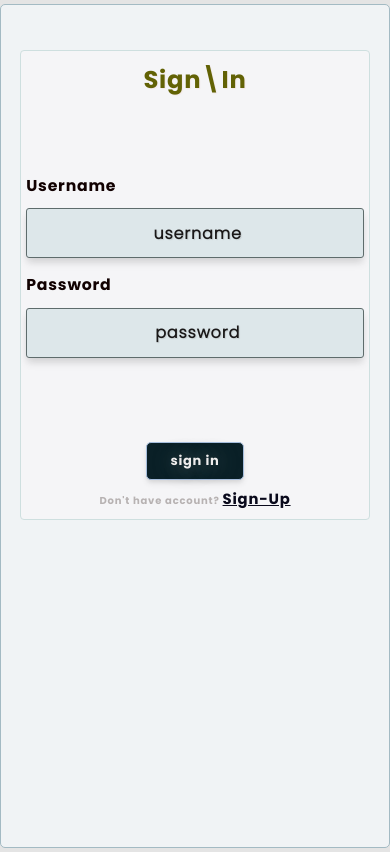
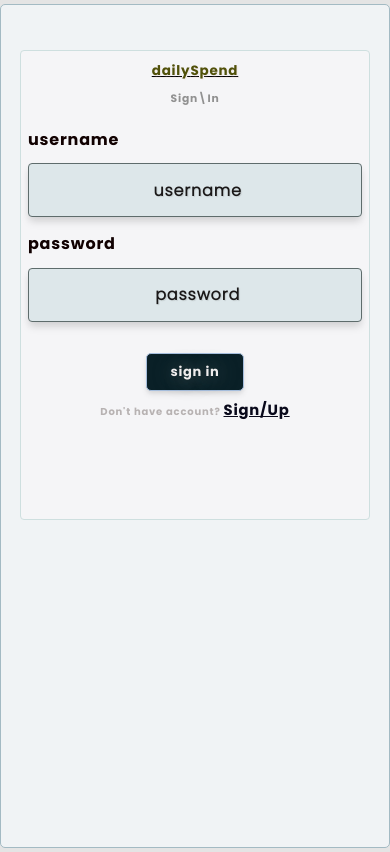
Before and after one commit to arjunaNR-gf/DailySpendLocal, a React (Create React App) app: page / in a window 390 px wide. Built offline with nearby package versions, Linux system fonts and the light colour scheme.

Commit message:
added new look for table

```diff
--- a/src/App.css
+++ b/src/App.css
@@ -57,7 +57,7 @@ body {
   height: 65px;
   border: 0.5px solid #04171f;
   border-radius: 0.125rem 0;
-  background-color: yellow;
+  background-color: rgb(244, 244, 236);
   overflow: hidden;
   /* border-left: 8.245rem solid#006989;
   border-right: 1rem solid #e1e4ea; */
@@ -66,7 +66,8 @@ body {
 .dailyspend--head>div:nth-child(1) {
   width: 60%;
   height: inherit;
-  background-color: var(--header-backgroundcolor);
+  /* background-color: var(--header-backgroundcolor); */
+  background-color: white;
   display: flex;
   flex-direction: row;
   align-items: center;
@@ -408,10 +409,10 @@ dropdown list
 /* table related css*/
 table {
   padding: 1rem 1rem;
-  margin-top: 6%;
+  margin-top: 2%;
   width: 100%;
   font-size: smaller;
-  background-color: rgb(7, 57, 77);
+  background-color: rgb(255, 255, 255);
   box-shadow: rgba(0, 0, 0, 0.12) 0px 1px 3px, rgba(0, 0, 0, 0.24) 0px 1px 2px;
   border-radius: 4px;
   color: rgb(226, 226, 226);
@@ -419,10 +420,17 @@ table {
   border: 1px solid rgb(167, 167, 87);
 
 }
+th
+{
+  background-color:rgb(134, 134, 49);
+  height: 59px;
+  color: rgb(255, 255, 255) !important;
+}
 
 
 tr {
   padding-bottom: 1rem;
+  height: 50px;
 }
 
 td {
@@ -430,6 +438,15 @@ td {
   padding: 6px 5px;
   font-size: 9px !important;
   animation: slowAppear 2s ease-in-out forwards;
+  color: black;
+
+}
+.evenRow{
+  background-color:rgb(255, 255, 255);
+}
+
+.oddRow{
+  background-color: rgb(181, 184, 178);
 }
 
 .display--item{
--- a/src/Component/Input/index.css
+++ b/src/Component/Input/index.css
@@ -24,26 +24,23 @@
   label{
     line-height: 290%;
     color: #110101 !important;
-    font-size: 15.7px;
+    font-size:16px;
   }
 
 
-  #inpt:focus {
-    border-color: rgb(50, 54, 54); /* Change border color on focus */
-    border-width: 1px 2px 2px 2px; /* Spread the border (top, right, bottom, left) */
+
+  #inpt:hover{
+   border: 1.5px solid rgb(97, 97, 7);
   }
 
-  #inpt:hover{
-    box-shadow: 2px 4px 5px 10px rgba(0, 0, 0, 0.06);
-  }
+
 
   @media screen and (max-width: 520px) {
     input#inpt
     {
       font-size: 16px;
-      height: 50px;
+      height: 54px;
       font-weight: 900 !important;
+      border-radius: 4px;
     }
-
-
   }
--- a/src/Pages/Home/Home.jsx
+++ b/src/Pages/Home/Home.jsx
@@ -301,9 +301,7 @@ const Home = ({ authenticate }) => {
     return (
         <>
             <div className='dailyspend--head'>
-                <div>
-                    <h4>DailySpend Local  APP</h4>
-                </div>
+               <div className="home-header"><h1>daily </h1>  <h1>Spend</h1></div>
                 <div>
                 </div>
             </div>
--- a/src/Pages/PayInfoByMenu/PayInfoByMenu.jsx
+++ b/src/Pages/PayInfoByMenu/PayInfoByMenu.jsx
@@ -116,10 +116,11 @@ const PayInfoByMenu = () => {
         <>
             <div className='payinfobymenu'>
                 <Dropdown placeholder="Select your option" name="menuopt" value={menuopt} dataAry={menu} size="medium" onClickmeth={display_DropDown_Option} />
+            {active &&   <div className='payinfobymenu-item-total-display'>         <h3>Total : {SpendAmount}</h3></div>}
             </div>
             {active &&
             <>
-               <div className='payinfobymenu-item-total-display'>         <h3 style={{color:'white'}}>Total : {SpendAmount}</h3></div>
+
               <div className='payinfobymenu-item--display'>
 
                 <table>
@@ -140,12 +141,26 @@ const PayInfoByMenu = () => {
                     <tbody>
                         {
                             menuData.map((item, i) => {
-                                return <tr>
+                                if(i%2==0)
+                                {
+                                    return <tr  className='evenRow'>
+                                    <td key={'amount' + i}>{item.description}</td>
+                                    <td  key={'payment' + i}>{new Date(item.dateOfSpend).toLocaleDateString()}</td>
+                                    <td key={'amount' + i + 1}>{item.money}</td>
+
+                                </tr>
+                                }
+                                else
+                                {
+                                    return <tr  className='oddRow'>
                                     <td key={'amount' + i}>{item.description}</td>
                                     <td key={'payment' + i}>{new Date(item.dateOfSpend).toLocaleDateString()}</td>
                                     <td key={'amount' + i + 1}>{item.money}</td>
 
                                 </tr>
+                                }
+
+
                             })
                         }
 
--- a/src/Pages/PayInfoByMenu/index.css
+++ b/src/Pages/PayInfoByMenu/index.css
@@ -2,25 +2,30 @@
     margin-top: 5rem;
     border: 1px solid rgb(246, 241, 241);
     height: 50px;
+    display: flex;
+
 }
 
 .payinfobymenu-item-total-display {
-    margin-top: 1rem;
+    width: 100%;
     background-color: var(  --body--bck);
+    display: flex;
+    align-items: center;
+    justify-content: center;
+    color: rgb(254, 251, 251);
+    font-size: 14px;
+    border-radius: 4px;
 
 }
 
 .payinfobymenu-item--display {
     margin-top: 0.3rem;
     width: inherit;
-    height: 4500px;
+    height: 335px;
     padding: 0.5rem;
     overflow: hidden;
     overflow: scroll;
     overflow-x: hidden;
-    background-color:var(  --payment--block--bck);
-    height: 100%;
-
 
 }
 
@@ -32,7 +37,12 @@
 
 @media screen and (max-width: 520px) {
     .payinfobymenu-item--display {
-        height: 100vh;
+        height: 70vh;
+    }
+    .payinfobymenu {
+        width: 100%;
+        display: flex;
+        flex-direction: column;
     }
 
 }
--- a/src/Pages/SignIn/SignIn.jsx
+++ b/src/Pages/SignIn/SignIn.jsx
@@ -148,15 +148,15 @@ export default function Signup({ screen,authenticate,inpError }) {
           <div className="sign-in-main">
             <div className="form-devider">
               <span className="form--name">
-                <h1>Sign\In</h1>
+               <div className="sign--logo--name"><h1>daily </h1><h1>Spend</h1></div>
+                <h4>Sign\In</h4>
               </span>
             </div>
-            <br></br>
-            <br></br>
+
 
             <div className="form-devider">
               <InputPad
-                lable="Username"
+                lable="username"
                 placeholder=" username"
                 inputName="Username"
                 inputValue={input.Username}
@@ -166,7 +166,7 @@ export default function Signup({ screen,authenticate,inpError }) {
 
             <div className="form-devider">
               <InputPad
-                lable=" Password  "
+                lable="password  "
                 placeholder=" password"
                 type="password"
                 inputName="password"
@@ -176,8 +176,7 @@ export default function Signup({ screen,authenticate,inpError }) {
             </div>
 
             <br></br>
-            <br></br>
-            <br></br>
+
 
             <div className="form-devider btn-footer">
               <button onClick={()=>AuthenticateUsr()} disabled={input.Username=="" && input.password == ""}>sign in</button>
@@ -185,7 +184,7 @@ export default function Signup({ screen,authenticate,inpError }) {
             <div className="form-link">
               <p>
                 Don't have account?{" "}
-                <a onClick={() => changeOnbordingsign("Signup")}>Sign-Up</a>
+                <a onClick={() => changeOnbordingsign("Signup")}>Sign/Up</a>
               </p>
             </div>
           </div>
--- a/src/Pages/SignIn/index.css
+++ b/src/Pages/SignIn/index.css
@@ -31,11 +31,13 @@
     text-align: center;
   }
 
-  .form--name > h1 {
-    font-size: 1.8rem;
-    color: rgb(98, 98, 5);
+  .form--name > h4 {
+    font-size: 0.8rem;
+    color: rgb(145, 145, 145);
     /* border-bottom: 1px solid rgb(36, 5, 5); */
     border-radius: 0 0 10px 10px;
+    line-height: 260%;
+    font-weight: 700;
   }
 
   .form-link {
@@ -64,11 +66,26 @@
     background-color: green;
   }
 
+ .sign--logo--name{
+  display: flex;
+  flex-direction: row;
+  align-items: center;
+  text-decoration: underline;
+ }
+
+ .sign--logo--name>h3,h1{
+  margin: 0 !important;
+  padding: 0 !important;
+  color: rgb(81, 81, 10);
+
+ }
+
   @media only screen and (max-width: 480px) {
     .sign-in-main {
         width: 92%;
         margin-top: 12%;
         border-radius: 4px;
+        padding: 0.5rem 0.5rem;
     }
 
   }
```
